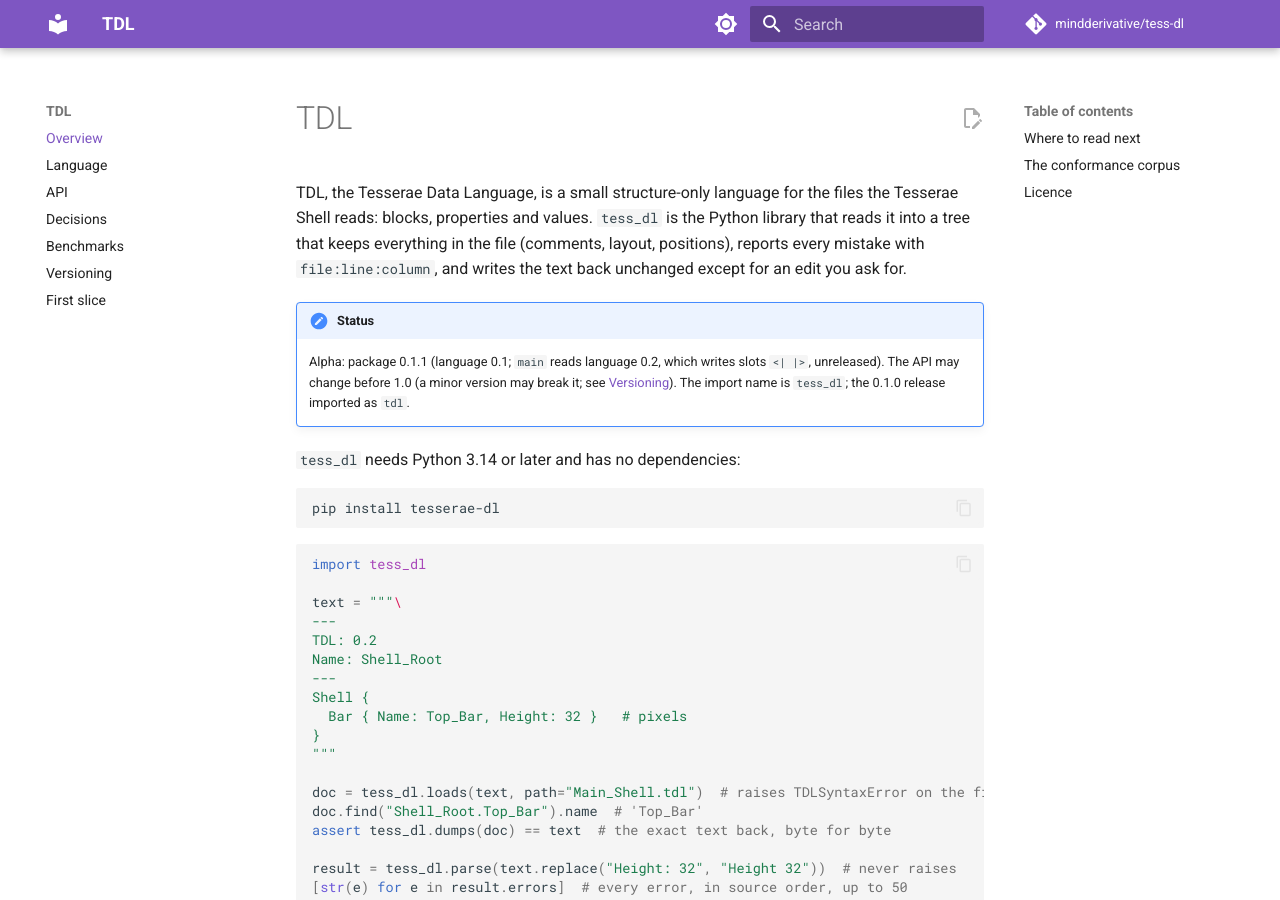
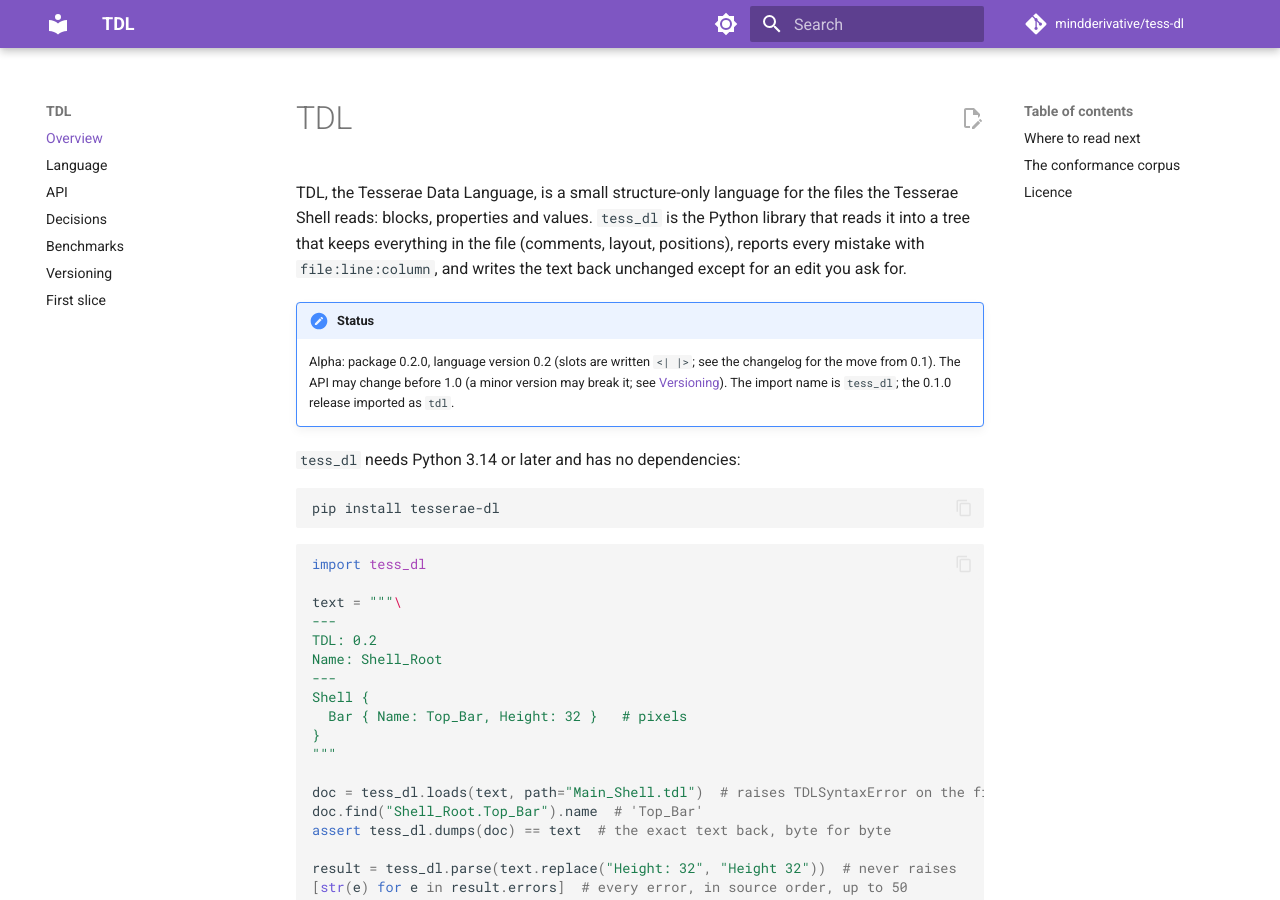
Before and after one commit to mindderivative/tess-dl, an MkDocs documentation site: the page built from docs/index.md, in a window 1280 px wide and 900 px high. Built offline with MkDocs 1.6.1 and Material for MkDocs 9.7.7, drawn with Linux system fonts in a browser that asks for light colours; comment, search, counter and statistics services are not loaded.

Commit message:
Release 0.2.0: the changelog, version and status lines (#23)
Co-authored-by: mindderivative <gemini.hodgins@gmail.com>

```diff
--- a/docs/index.md
+++ b/docs/index.md
@@ -6,7 +6,7 @@ tree that keeps everything in the file (comments, layout, positions), reports ev
 `file:line:column`, and writes the text back unchanged except for an edit you ask for.
 
 !!! note "Status"
-    Alpha: package 0.1.1 (language 0.1; `main` reads language 0.2, which writes slots `<| |>`, unreleased). The API may change before 1.0 (a minor version may
+    Alpha: package 0.2.0, language version 0.2 (slots are written `<| |>`; see the changelog for the move from 0.1). The API may change before 1.0 (a minor version may
     break it; see [Versioning](versioning.md)). The import name is `tess_dl`; the 0.1.0 release
     imported as `tdl`.
 
--- a/pyproject.toml
+++ b/pyproject.toml
@@ -4,7 +4,7 @@ build-backend = "hatchling.build"
 
 [project]
 name = "tesserae-dl"  # the import name is `tess_dl`
-version = "0.1.1"
+version = "0.2.0"
 description = "TDL, the Tesserae Data Language: a lossless parser for the files the Tesserae Shell reads."
 readme = "README.md"
 license = "MIT"
--- a/src/tess_dl/__init__.py
+++ b/src/tess_dl/__init__.py
@@ -34,7 +34,7 @@ from .tree import (
     Word,
 )
 
-__version__ = "0.1.1"
+__version__ = "0.2.0"
 
 __all__ = [
     "LANGUAGE_VERSION",
```
Also changed, not shown: CHANGELOG.md (+2 -2 lines), README.md (+1 -1 lines).
